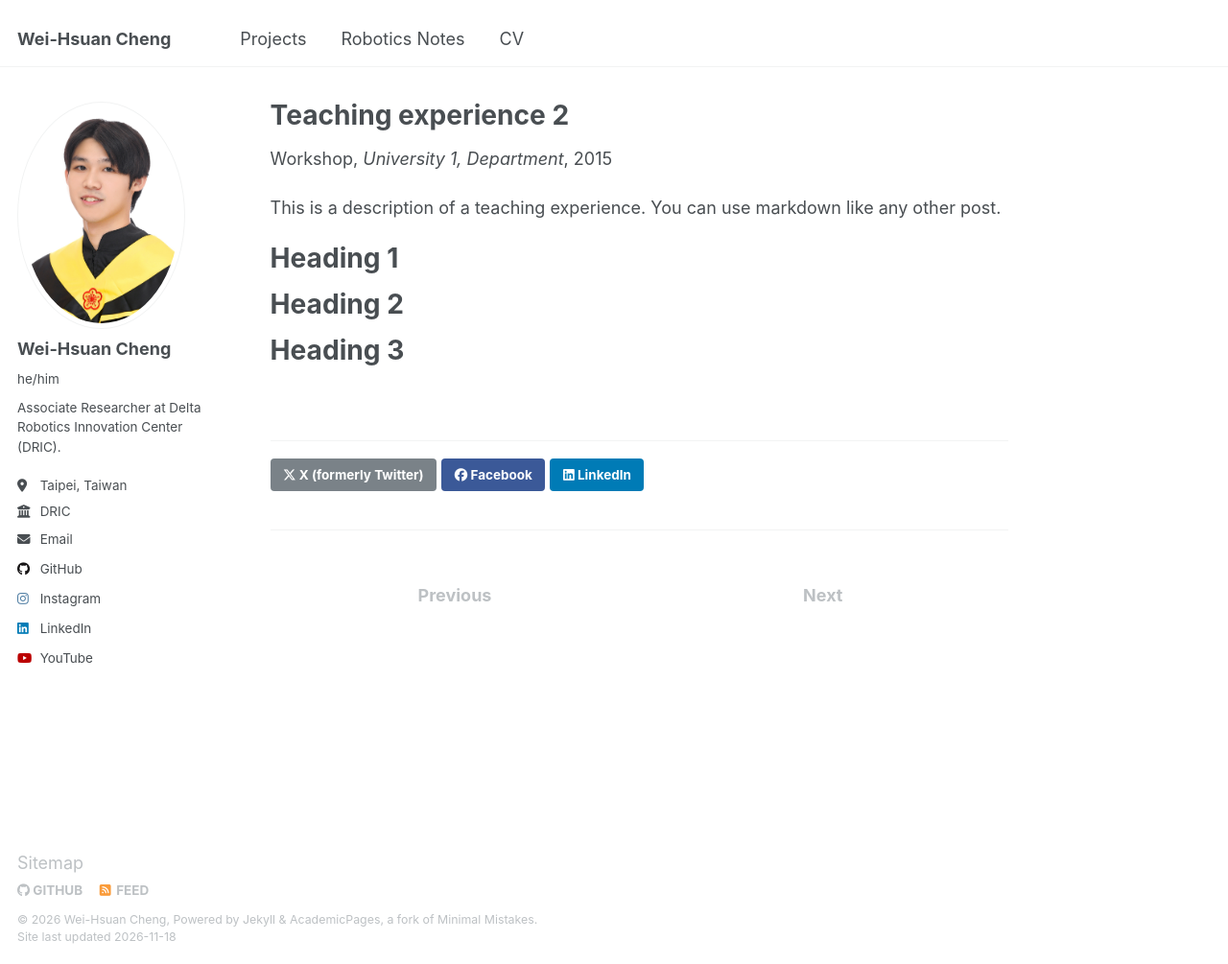
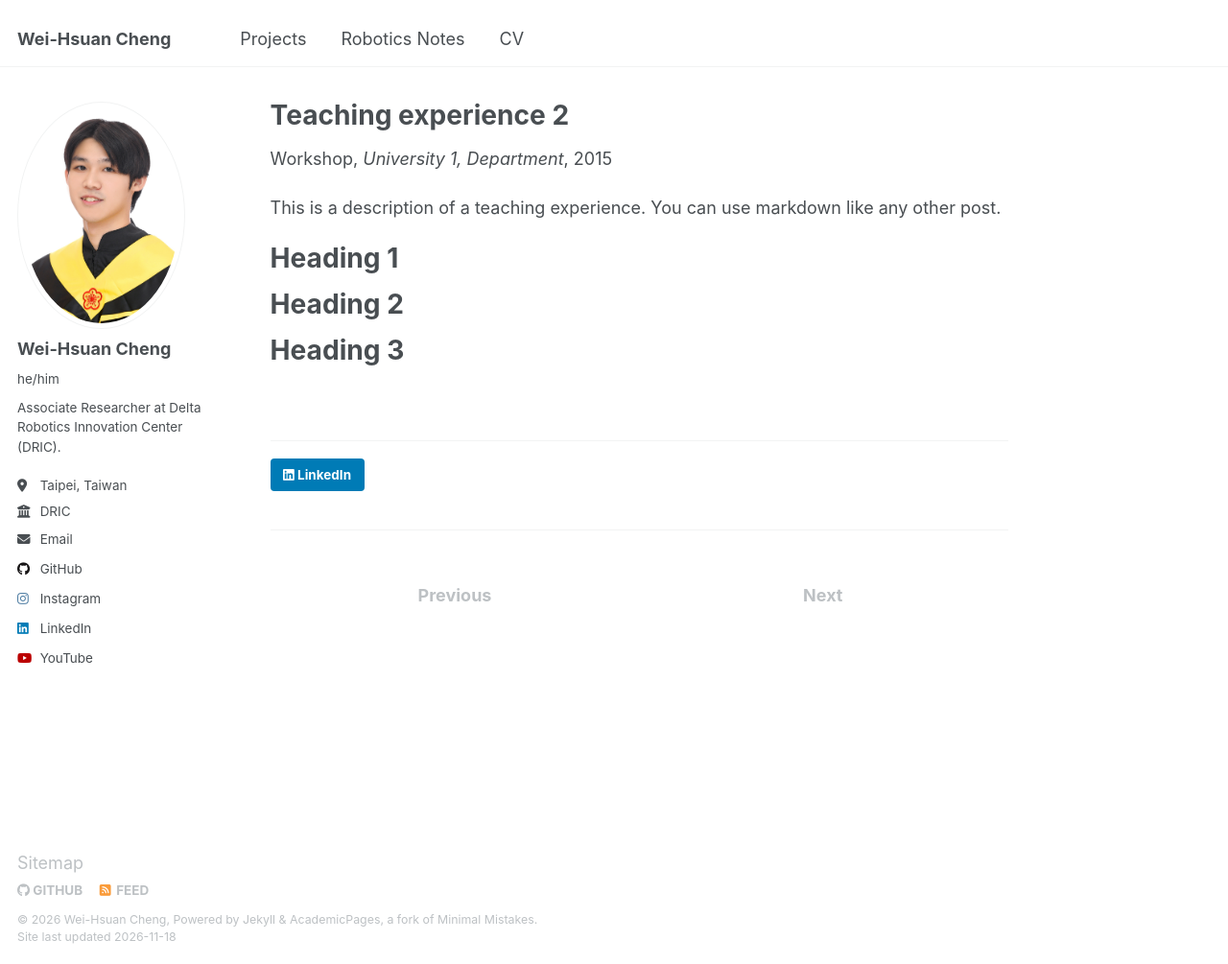
Before and after one commit to wei-hsuan-cheng/wei-hsuan-cheng.github.io, a Jekyll site: the page built from _teaching/2015-spring-teaching-2.md, in a window 1280 px wide and 1005 px high. Shown: the whole window at 96% size. Built offline with Jekyll 4.4.1, drawn with Linux system fonts in a browser that asks for light colours; part of the change alters nothing that is shown.

Commit message:
share buttons: hide X and Facebook, LinkedIn links to my profile
Co-Authored-By: Claude Opus 5.5 <noreply@anthropic.com>

```diff
--- a/_includes/social-share.html
+++ b/_includes/social-share.html
@@ -5,9 +5,13 @@
     <h4 class="page__share-title">{{ site.data.ui-text[site.locale].share_on_label | default: "Share on" }}</h4>
   {% endif %}
 
+  {% comment %} Share buttons, hidden for now: uncomment to bring them back.
   <a href="https://x.com/intent/post?text={{ base_path }}{{ page.url }}" class="btn btn--x" title="{{ site.data.ui-text[site.locale].share_on_label | default: 'Share on' }} X"><i class="fab fa-x-twitter" aria-hidden="true"></i><span> X (formerly Twitter)</span></a>
 
   <a href="https://www.facebook.com/sharer/sharer.php?u={{ base_path }}{{ page.url }}" class="btn btn--facebook" title="{{ site.data.ui-text[site.locale].share_on_label | default: 'Share on' }} Facebook"><i class="fab fa-facebook" aria-hidden="true"></i><span> Facebook</span></a>
 
   <a href="https://www.linkedin.com/shareArticle?mini=true&url={{ base_path }}{{ page.url }}" class="btn btn--linkedin" title="{{ site.data.ui-text[site.locale].share_on_label | default: 'Share on' }} LinkedIn"><i class="fab fa-linkedin" aria-hidden="true"></i><span> LinkedIn</span></a>
+  {% endcomment %}
+
+  <a href="https://www.linkedin.com/in/{{ site.author.linkedin }}" class="btn btn--linkedin" title="LinkedIn" target="_blank" rel="noopener"><i class="fab fa-linkedin" aria-hidden="true"></i><span> LinkedIn</span></a>
 </section>
```
